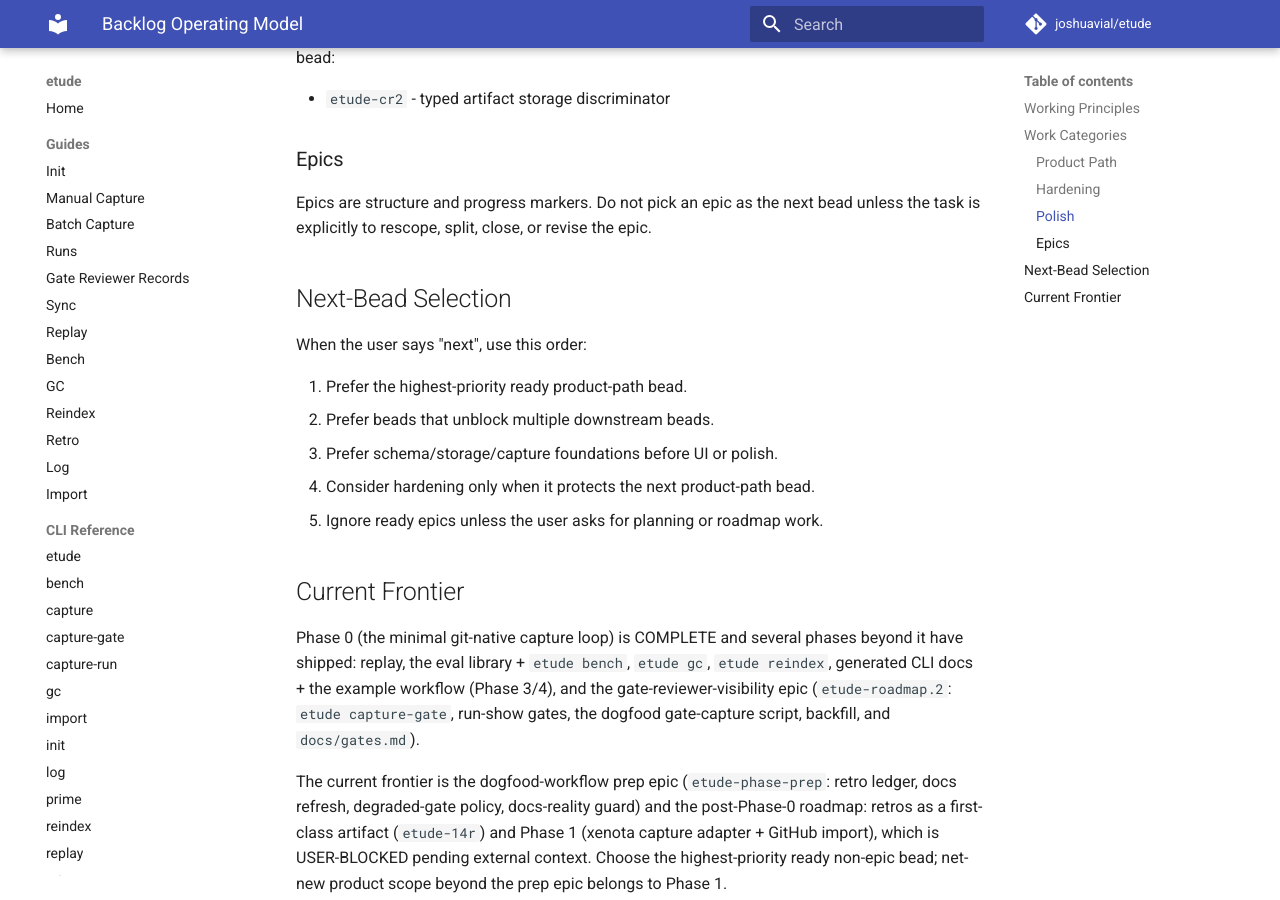
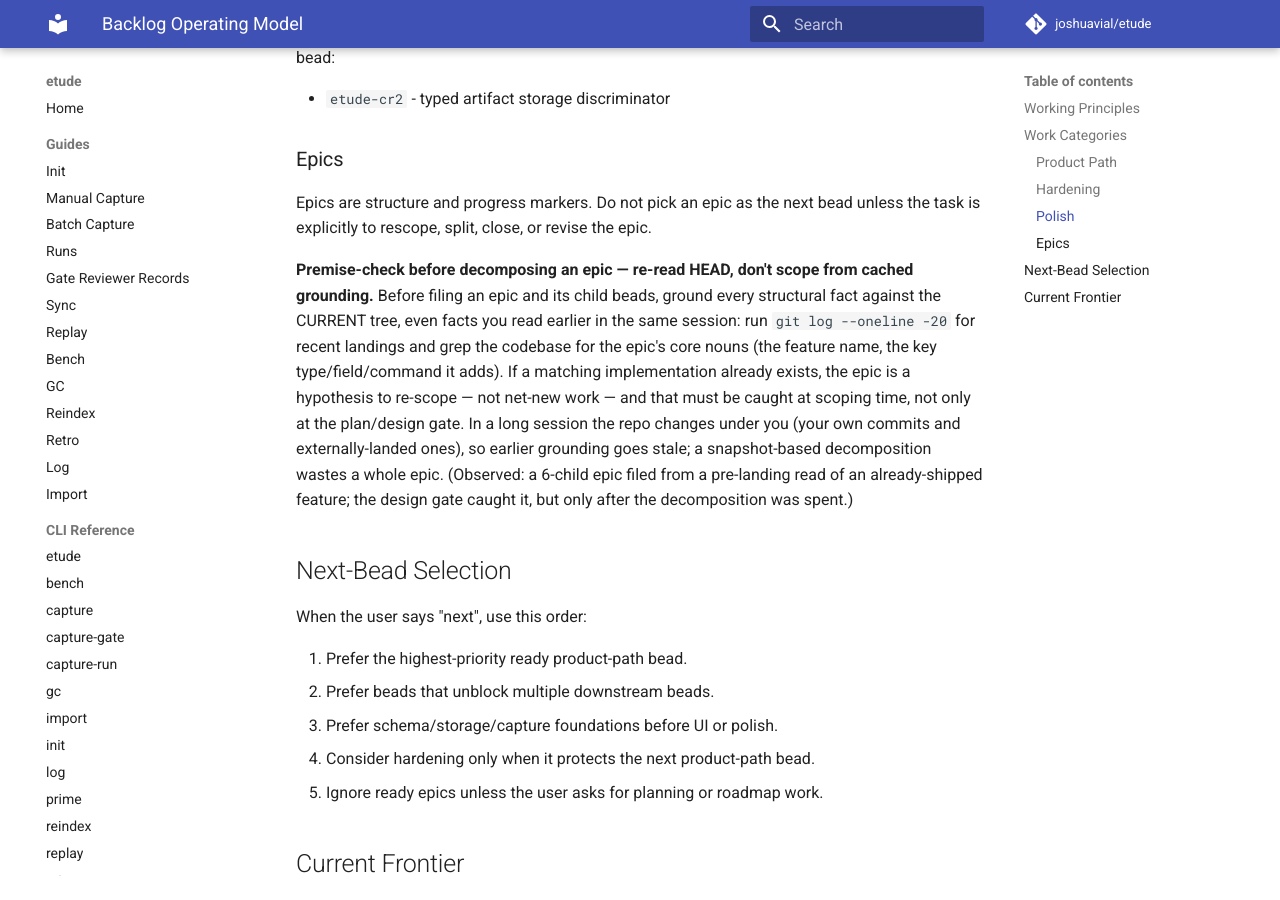
Before and after one commit to joshuavial/etude, an MkDocs documentation site: the page built from docs/plans/dogfood/backlog-operating-model.md, in a window 1280 px wide and 900 px high, scrolled down 1130 px. Built offline with MkDocs 1.6.1 and Material for MkDocs 9.7.7, drawn with Linux system fonts in a browser that asks for light colours; comment, search, counter and statistics services are not loaded.

Commit message:
add premise-check-before-decomposing-an-epic to backlog operating model

```diff
--- a/docs/plans/dogfood/backlog-operating-model.md
+++ b/docs/plans/dogfood/backlog-operating-model.md
@@ -48,6 +48,18 @@ reduce risk in the next bead:
 Epics are structure and progress markers. Do not pick an epic as the next bead
 unless the task is explicitly to rescope, split, close, or revise the epic.
 
+**Premise-check before decomposing an epic — re-read HEAD, don't scope from cached
+grounding.** Before filing an epic and its child beads, ground every structural fact
+against the CURRENT tree, even facts you read earlier in the same session: run
+`git log --oneline -20` for recent landings and grep the codebase for the epic's core
+nouns (the feature name, the key type/field/command it adds). If a matching
+implementation already exists, the epic is a hypothesis to re-scope — not net-new
+work — and that must be caught at scoping time, not only at the plan/design gate.
+In a long session the repo changes under you (your own commits and externally-landed
+ones), so earlier grounding goes stale; a snapshot-based decomposition wastes a whole
+epic. (Observed: a 6-child epic filed from a pre-landing read of an already-shipped
+feature; the design gate caught it, but only after the decomposition was spent.)
+
 ## Next-Bead Selection
 
 When the user says "next", use this order:
```
